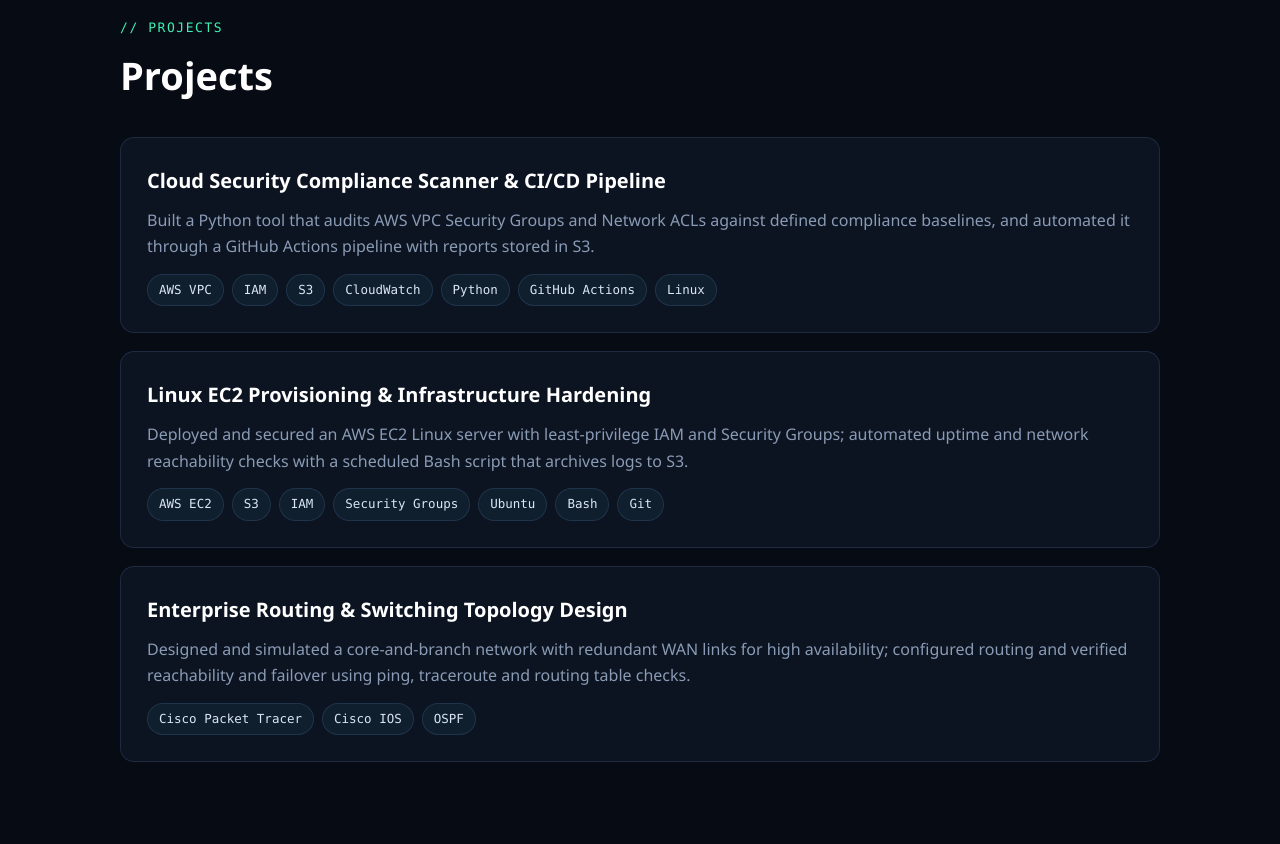
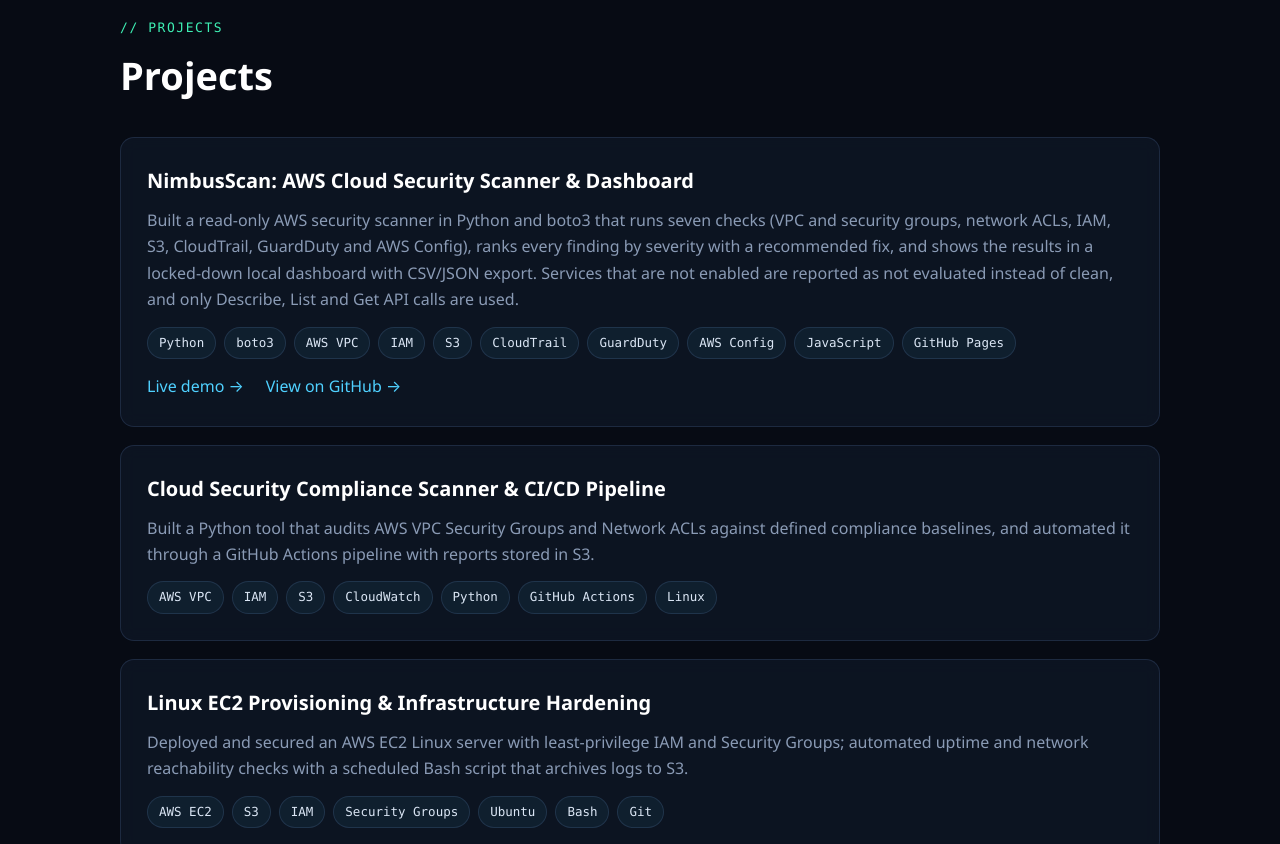
Before and after one commit to likhitha0208/Portfolio, a plain HTML site: page index.html in a window 1280 px wide. Shown: the part 3100-3944 px from the top of the page. Drawn offline with Linux system fonts and the light colour scheme.

Commit message:
Add NimbusScan project with live demo link

```diff
--- a/index.html
+++ b/index.html
@@ -317,8 +317,14 @@ const SKILLS = {
 };
 
 /* To add a project, copy one entry and edit it. "link" is optional:
-   add link: "https://github.com/likhitha0208/repo-name" to show a GitHub link. */
+   add link: "https://github.com/likhitha0208/repo-name" to show a GitHub link,
+   and demo: "https://..." to show a "Live demo" link. */
 const PROJECTS = [
+  { title: "NimbusScan: AWS Cloud Security Scanner & Dashboard",
+    description: "Built a read-only AWS security scanner in Python and boto3 that runs seven checks (VPC and security groups, network ACLs, IAM, S3, CloudTrail, GuardDuty and AWS Config), ranks every finding by severity with a recommended fix, and shows the results in a locked-down local dashboard with CSV/JSON export. Services that are not enabled are reported as not evaluated instead of clean, and only Describe, List and Get API calls are used.",
+    tech: ["Python", "boto3", "AWS VPC", "IAM", "S3", "CloudTrail", "GuardDuty", "AWS Config", "JavaScript", "GitHub Pages"],
+    link: "https://github.com/likhitha0208/nimbusScan",
+    demo: "https://likhitha0208.github.io/nimbusScan/demo/" },
   { title: "Cloud Security Compliance Scanner & CI/CD Pipeline",
     description: "Built a Python tool that audits AWS VPC Security Groups and Network ACLs against defined compliance baselines, and automated it through a GitHub Actions pipeline with reports stored in S3.",
     tech: ["AWS VPC", "IAM", "S3", "CloudWatch", "Python", "GitHub Actions", "Linux"] },
@@ -343,7 +349,7 @@ document.getElementById("projects-list").innerHTML = PROJECTS.length
   ? PROJECTS.map(p => `<div class="card"><h3>${esc(p.title)}</h3>
       <p style="margin:10px 0 14px">${esc(p.description)}</p>
       <div class="chips">${(p.tech || []).map(t => `<span class="chip">${esc(t)}</span>`).join("")}</div>
-      ${p.link ? `<p style="margin-top:14px"><a href="${esc(p.link)}" target="_blank" rel="noopener">View on GitHub →</a></p>` : ""}</div>`).join("")
+      ${(p.demo || p.link) ? `<p style="margin-top:14px;display:flex;gap:22px;flex-wrap:wrap">${p.demo ? `<a href="${esc(p.demo)}" target="_blank" rel="noopener">Live demo →</a>` : ""}${p.link ? `<a href="${esc(p.link)}" target="_blank" rel="noopener">View on GitHub →</a>` : ""}</p>` : ""}</div>`).join("")
   : `<div class="card soon"><div class="big">$ git push origin projects</div>
       <p>Cloud and automation projects are in progress and will be published here soon.</p></div>`;
 
```
